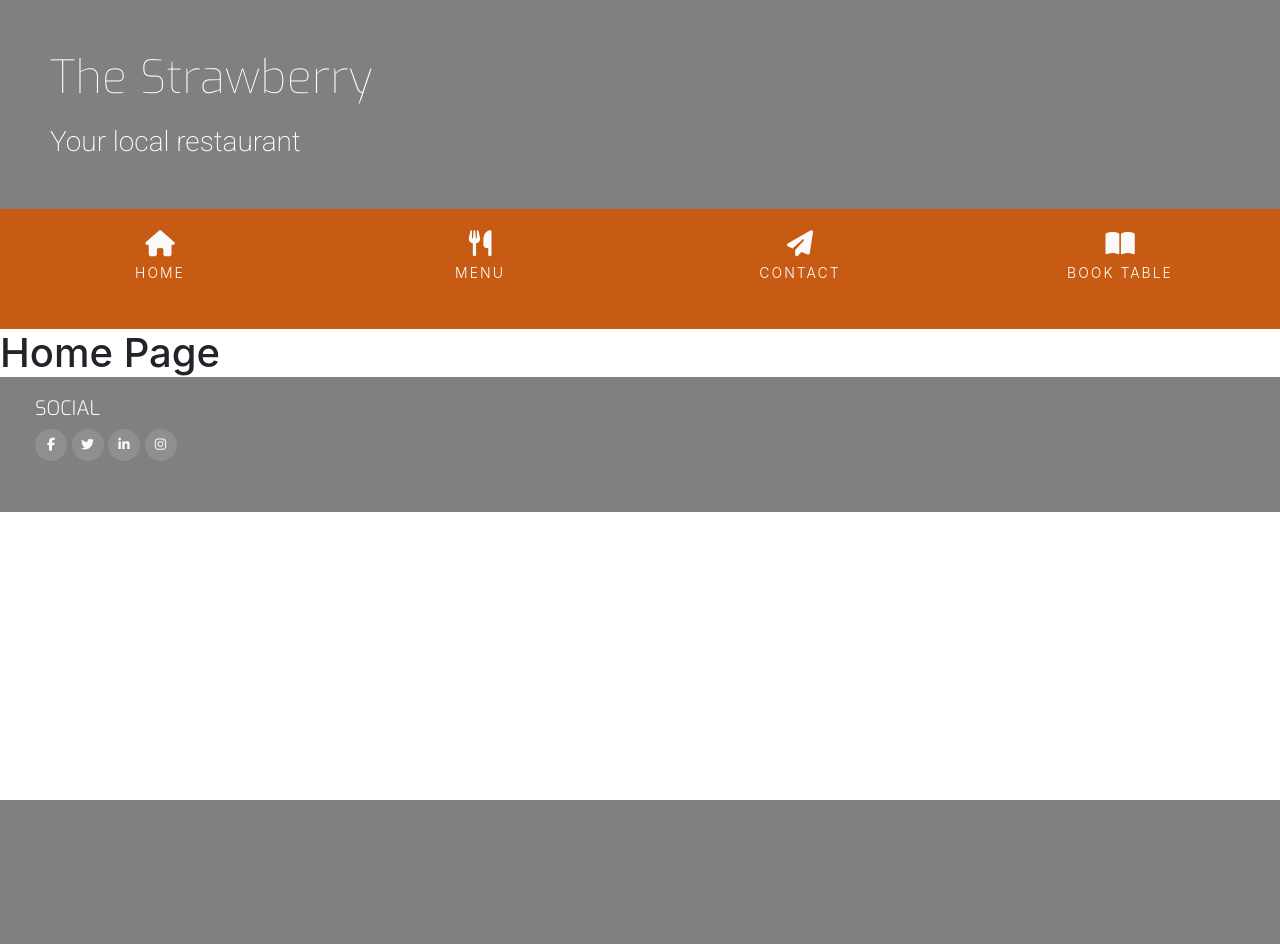
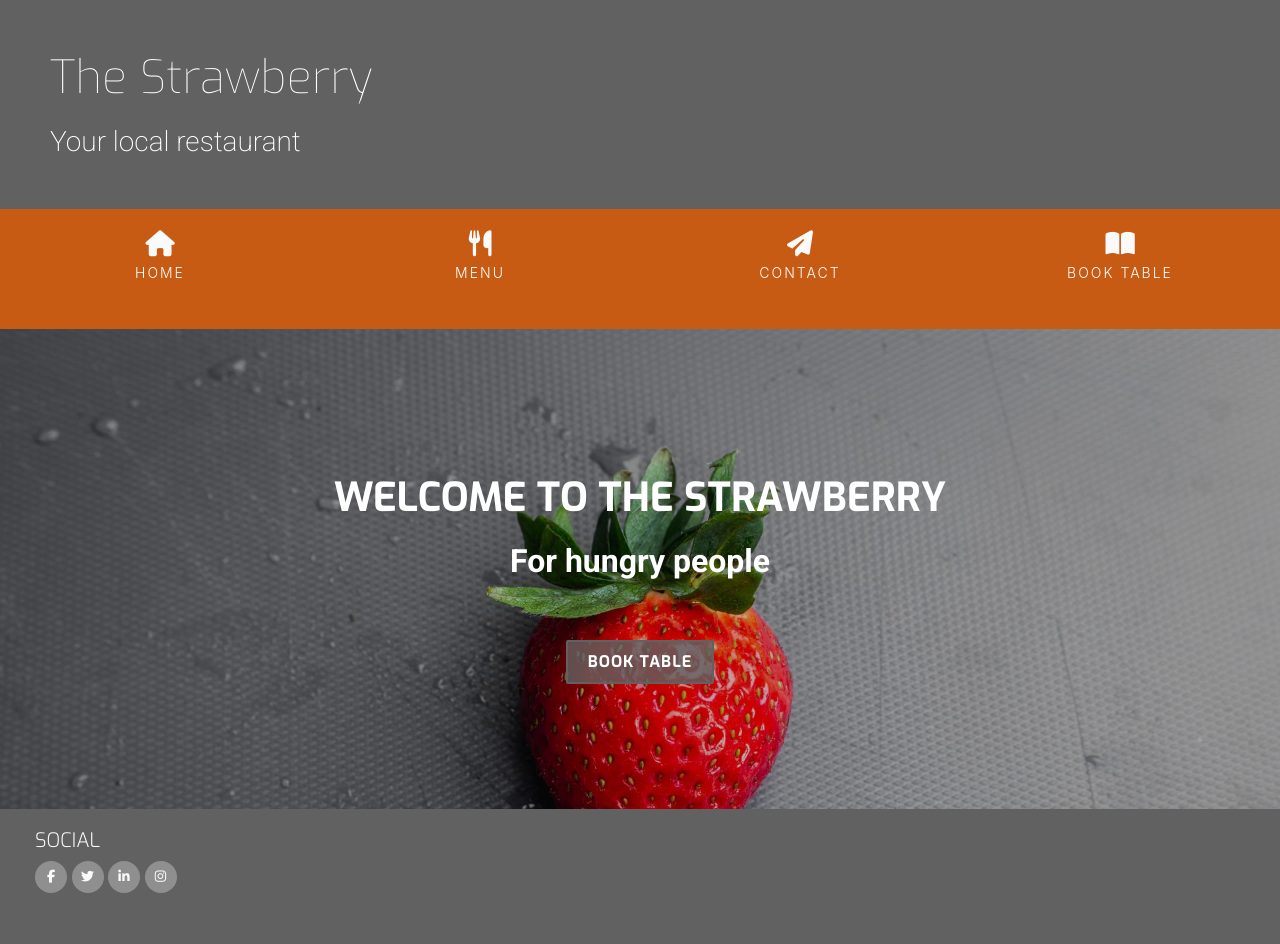
Before and after one commit to Ehnvik/my-restaurant, a Flask app: page / in a window 1280 px wide. Before the commit the page ends 800 px from the top, so only its background shows below. Run offline with Flask 2, Linux system fonts and the light colour scheme; some libraries are stand-ins or nearby versions.

Commit message:
Add hero image to home page and link book table to book table page

```diff
--- a/static/css/style.css
+++ b/static/css/style.css
@@ -3,7 +3,7 @@
 /*--------------------------------------------Colors*/
 
 .bg-color-name-title {
-    background-color: rgba(97, 97, 97, 0.8)
+    background-color: rgb(97, 97, 97);
 }
 
 .ui-home-color-home {
@@ -128,10 +128,88 @@ header {
     height: 120px;
 }
 
+/*--------------------------------------------Hero.css*/
+
+#hero{
+    display:table;
+    width: 100%;
+    height: 60vh;
+    background: url(/static/images/strawberry-bg.jpg) top center;
+    background-size: cover;
+}
+@media (min-width: 1024px){
+    #hero{
+        background-attachment: fixed;
+    }
+}
+
+#hero .hero-logo{
+    margin: 20px;
+    max-width: 100%;
+}
+#hero .hero-container{
+    background: rgba(0,0,0,0.2);
+    display: table-cell;
+    margin: 0;
+    padding:0;
+    text-align: center;
+    vertical-align: middle;
+}
+#hero h1{
+    margin: 30px 0 10px 0;
+    font-weight: bold;
+    line-height: 48px;
+    text-transform: uppercase;
+    color: #fff;
+    font-family: "Exo", sans-serif;
+}
+@media (max-width: 768px){
+    #hero h1{
+        font-size: 28px;
+        line-height: 36px;
+    }
+}
+#hero h2{
+    color: #fff;
+    margin-bottom: 50px;
+    font-family: "Roboto", sans-serif;
+}
+@media (max-width: 768px){
+    #hero h2{
+        font-size: 24px;
+        line-height: 26px;
+        margin-bottom: 30px;
+    }
+
+}
+#hero .actions a{
+    text-transform: uppercase;
+    font-weight: bold;
+    font-size: 16px;
+    letter-spacing: 1px;
+    display: inline-block;
+    padding: 8px 20px;
+    border-radius: 2px;
+    transition: 0.5s;
+    margin: 10px;
+}
+#hero .btn-get-started{
+    background: rgba(97, 97, 97, 0.8);
+    border: 2px solid rgb(97, 97, 97);
+    color: #fff;
+    font-family: "Exo", sans-serif;
+}
+#hero .btn-get-started:hover{
+    background: #c75b14;
+    border: 2px solid #fff;
+    color: #fff;
+    text-decoration: none;
+}
+
 /* ----------------------------------------Footer */
 
 footer {
-    background-color: rgba(97, 97, 97, 0.8);
+    background-color: rgb(97, 97, 97);
     color: #fafafa;
     min-height: 120px;
     margin: 0;
--- a/templates/base.html
+++ b/templates/base.html
@@ -11,6 +11,7 @@
     <title>The Strawberry</title>
 </head>
 <body>
+    <!---Header-->
     <header>
         <div class="row no-gutters">
             <div class="col-md-12">
@@ -43,9 +44,8 @@
     </header>
     {% block content1 %}
     {% endblock %}
-    <section>
 
-    </section>
+    <!---Footer-->
     <footer class="container-fluid">
         <div id="footer-details" class="row">
 
--- a/templates/index.html
+++ b/templates/index.html
@@ -1,6 +1,17 @@
 {% extends "base.html" %}
 {% block content1 %}
-<h1>Home Page</h1>
+<!---Hero Section-->
+<section id="hero">
+    <div class="hero-container">
+        <div class="hero-logo">
+            <h1 class="font-weight-bold">Welcome to The Strawberry</h1>
+        </div>
+        <h2 class="font-weight-bold">For hungry people</h2>
+        <div class="actions">
+            <a href="{{ url_for('book_table') }}"class="btn-get-started">Book Table</a>
+        </div>
+    </div>
+</section>
 {% endblock %}
 
 {% block content2 %}
```
Also changed, not shown: static/images/restaurant.png (deleted), static/images/strawberry-bg.jpg (added), static/images/strawberry-logo.png (deleted).
